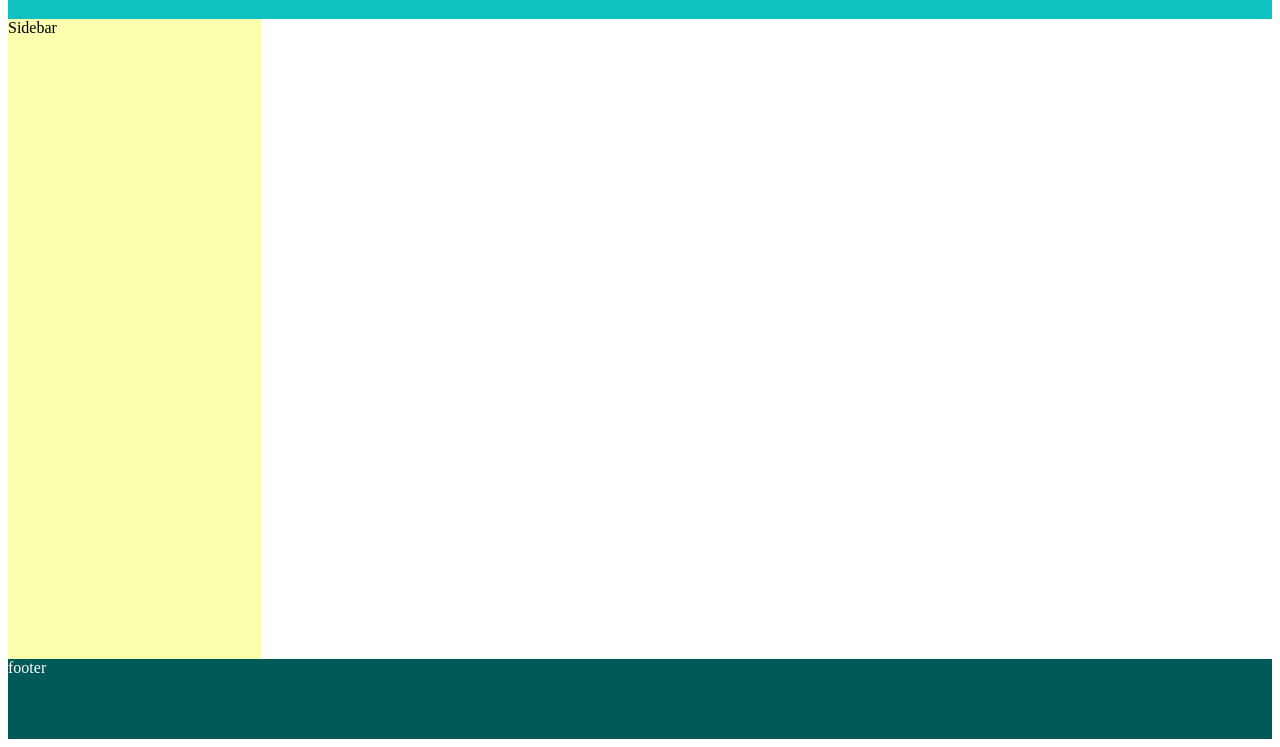
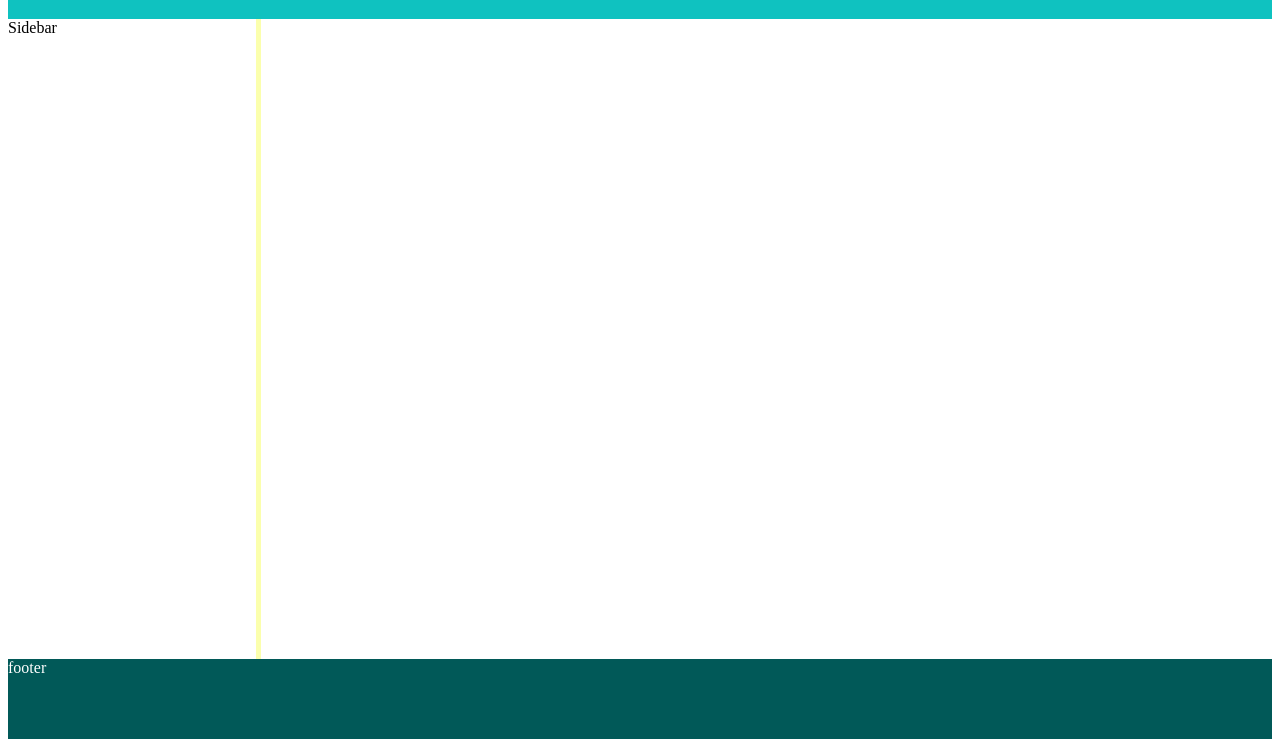
Before and after one commit to HasanMaaraj/Todo-List, a website built with webpack: page src/layout.html in a window 1280 px wide. Shown: the part 69-816 px from the top of the page. Built offline with nearby package versions, Linux system fonts and the light colour scheme.

Commit message:
Change sidebar coloring

```diff
--- a/src/style.css
+++ b/src/style.css
@@ -13,7 +13,8 @@
 }
 
 #sidebar {
-    background-color: hsl(63, 100%, 84%);
+    /* background-color: hsl(63, 100%, 84%); */
+    border-right: 5px solid #FBFFAD;
     color: #000000;
 }
 
```
Also changed, not shown: dist/main.js.
